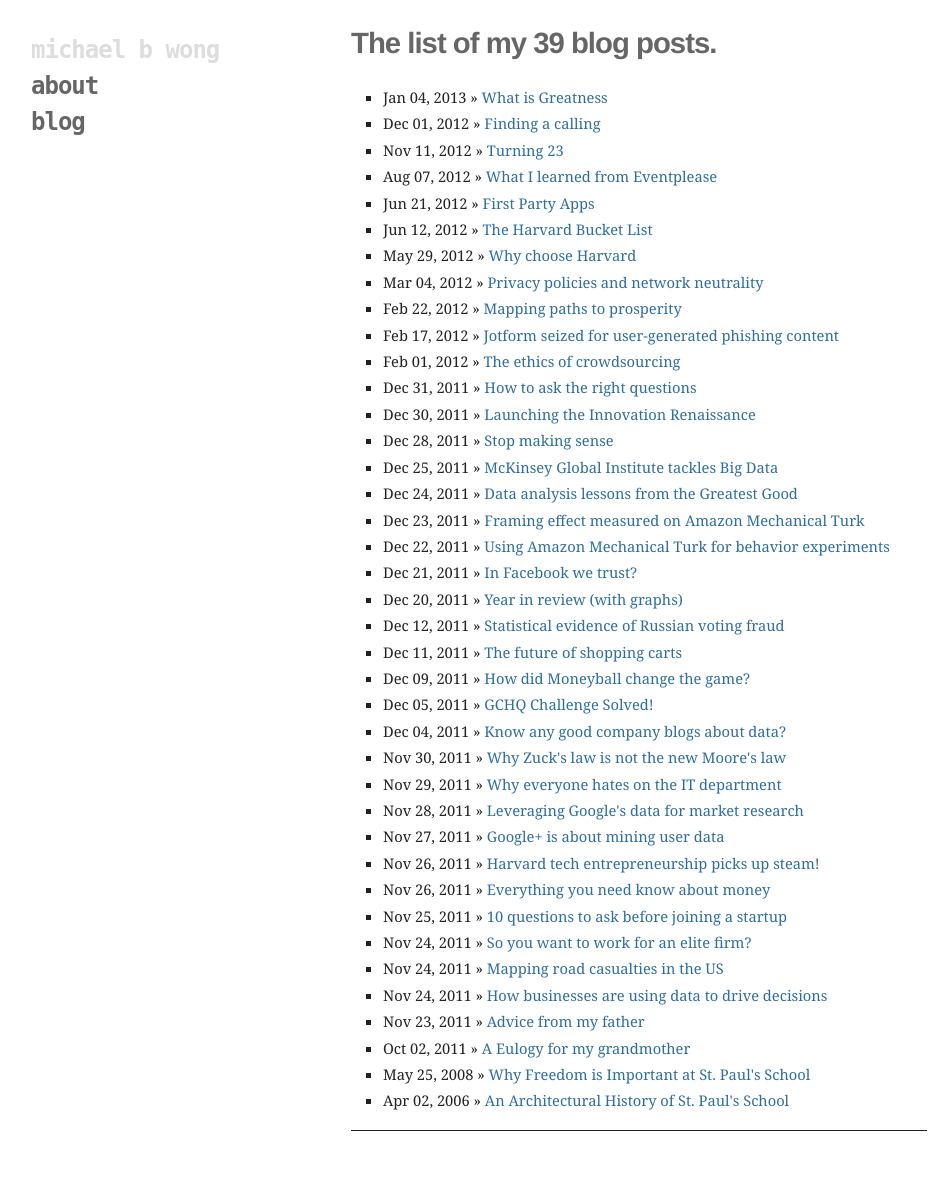
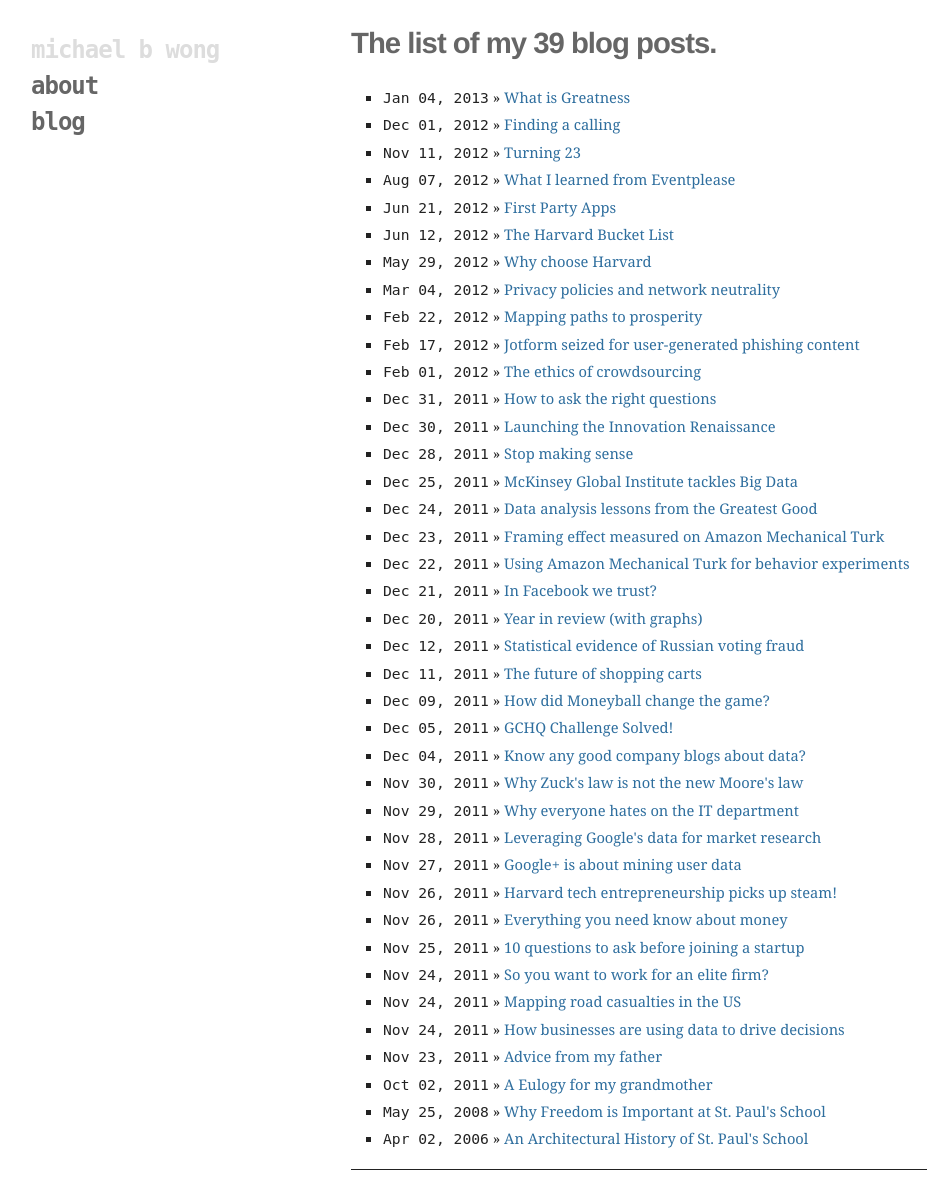
Before and after one commit to mbwong/mbwong.github.com, a Jekyll site: the page built from archive.html, in a window 1280 px wide. Shown: the whole page, without its empty margins (97-1037 px from the left). Built offline with Jekyll 4.4.1, drawn with Linux system fonts in a browser that asks for light colours; before the commit the page ends 1151 px from its top, so only the background shows below that.

Commit message:
Update css/screen.css

```diff
--- a/css/screen.css
+++ b/css/screen.css
@@ -116,6 +116,10 @@
   line-height: 24px;
 }
 
+.post span {
+  font-family: 'DejaVu Sans Mono', 'Courier New', monospace;
+}
+
 .post .signoff {
   font-size: 11pt;
   font-style: italic;
```
